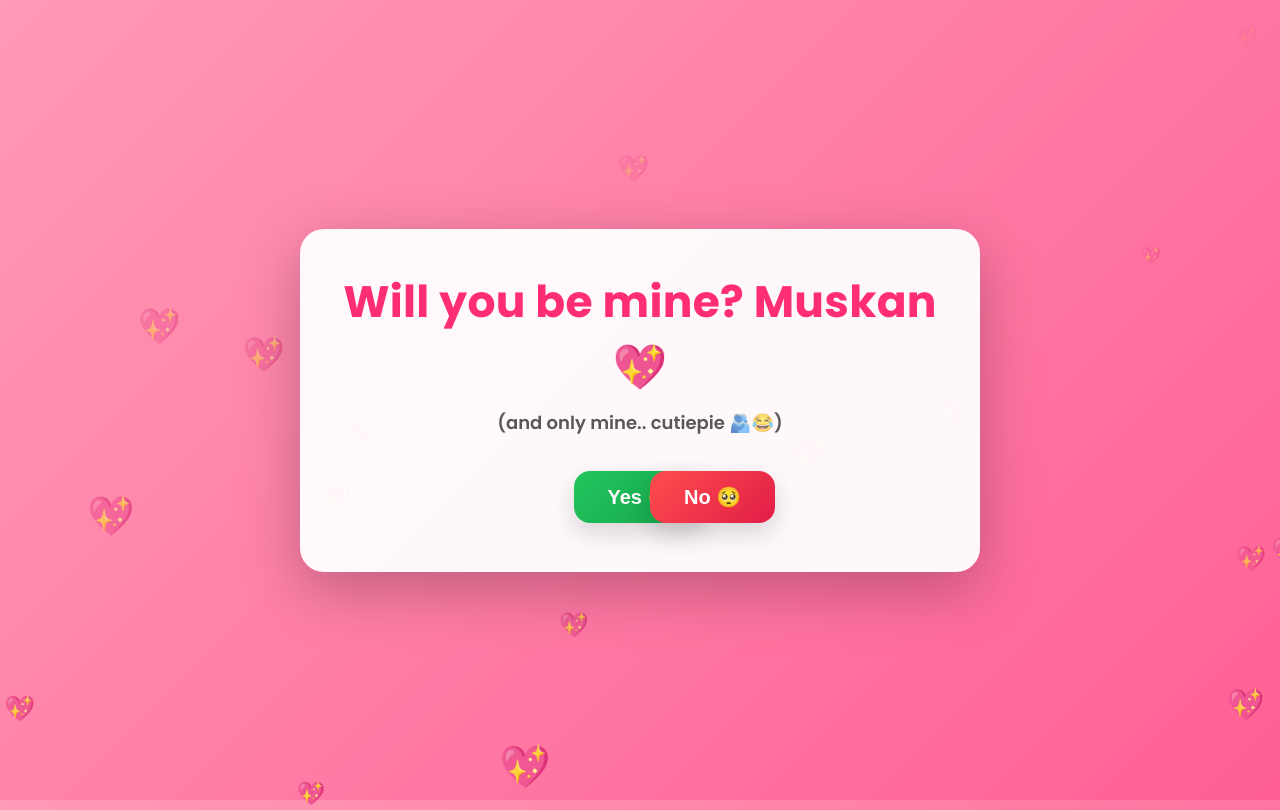
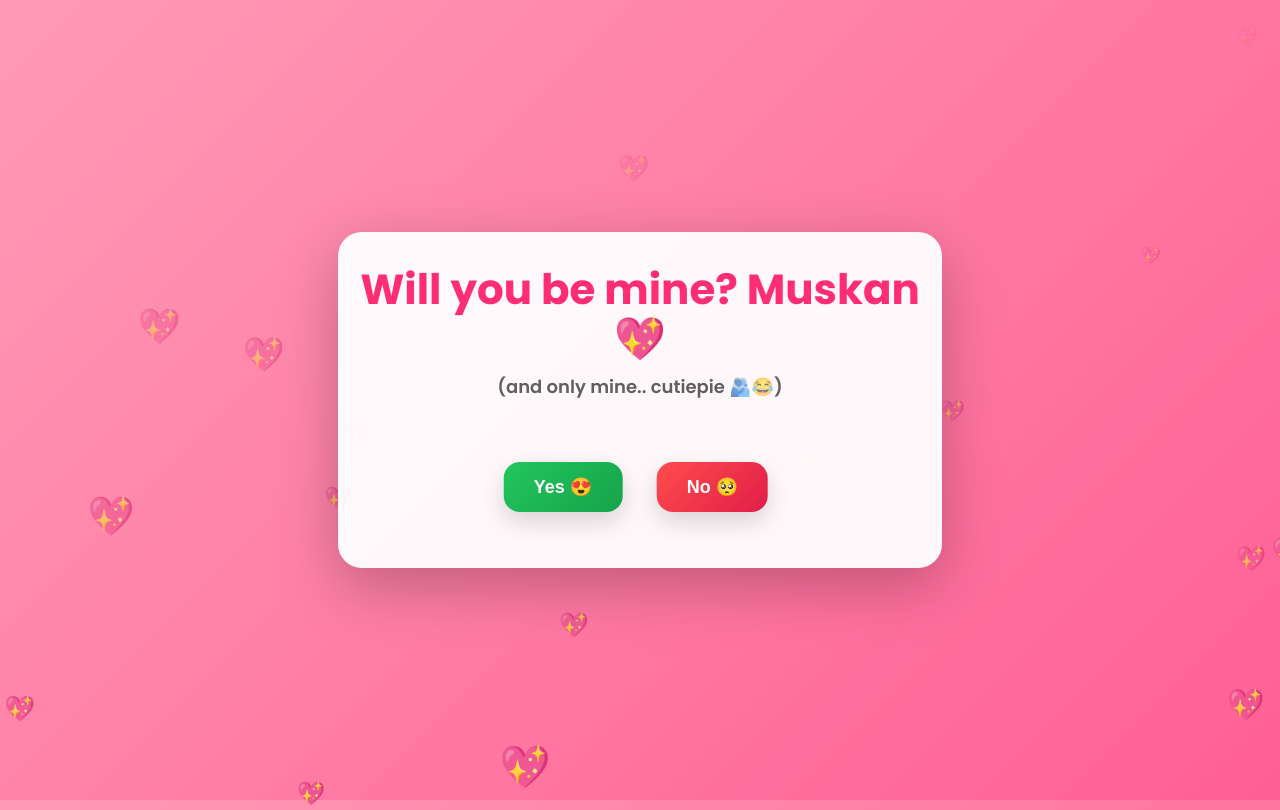
Before and after one commit to saurabhtrace77-png/valentine, a plain HTML site: page index.html in a window 1280 px wide. Shown: the top 810 px of the page. Drawn offline with Linux system fonts and the light colour scheme.

Commit message:
Update index.html

```diff
--- a/index.html
+++ b/index.html
@@ -19,6 +19,70 @@
       background: linear-gradient(135deg, #ff9ab6, #ff5f95);
     }
 
+    .card{
+      width:min(560px, 92vw);
+      background: rgba(255,255,255,0.95);
+      border-radius: 24px;
+      padding: 34px 22px 30px;
+      box-shadow: 0 18px 60px rgba(0,0,0,0.25);
+      text-align:center;
+      position:relative;
+      z-index:5;
+    }
+
+    .title{
+      font-size: clamp(26px, 4.4vw, 42px);
+      margin: 0 0 10px;
+      color: #ff2e74;
+      font-weight: 800;
+      line-height: 1.15;
+    }
+
+    .subtitle{
+      margin: 0 0 18px;
+      font-size: clamp(14px, 2.2vw, 18px);
+      color: rgba(0,0,0,0.62);
+      font-weight: 600;
+    }
+
+    .playArea{
+      position:relative;
+      width:100%;
+      height:120px;
+      border-radius: 18px;
+    }
+
+    .btn{
+      border:none;
+      padding: 14px 30px;
+      border-radius: 16px;
+      font-size: 18px;
+      cursor:pointer;
+      font-weight: 700;
+      box-shadow: 0 10px 25px rgba(0,0,0,0.15);
+      transition: transform 0.15s ease, left 0.2s ease, top 0.2s ease;
+      user-select:none;
+      -webkit-tap-highlight-color: transparent;
+    }
+
+    #yesBtn{
+      background: linear-gradient(135deg, #22c55e, #16a34a);
+      color:white;
+      position:absolute;
+      left: 50%;
+      top: 58%;
+      transform: translate(-115%, -50%);
+    }
+
+    #noBtn{
+      background: linear-gradient(135deg, #ff4d4d, #e11d48);
+      color:white;
+      position:absolute;
+      left: 50%;
+      top: 58%;
+      transform: translate(15%, -50%);
+    }
+
     .heart{
       position:absolute;
       font-size:22px;
@@ -32,71 +96,6 @@
       0%{transform:translateY(0);opacity:1;}
       100%{transform:translateY(-110vh);opacity:0;}
     }
-
-    .card{
-      width:min(620px, 92vw);
-      background: rgba(255,255,255,0.95);
-      border-radius: 24px;
-      padding: 40px 30px;
-      box-shadow: 0 18px 60px rgba(0,0,0,0.25);
-      text-align:center;
-      position:relative;
-      z-index:5;
-    }
-
-    .title{
-      font-size: 44px;
-      margin: 0 0 10px;
-      color: #ff2e74;
-      font-weight: 800;
-      letter-spacing: 0.3px;
-    }
-
-    .subtitle{
-      margin: 0 0 26px;
-      font-size: 18px;
-      color: rgba(0,0,0,0.65);
-      font-weight: 600;
-    }
-
-    .btnRow{
-      display:flex;
-      gap:16px;
-      justify-content:center;
-      align-items:center;
-      margin-top: 10px;
-      position:relative;
-      height: 70px;
-      width: 100%;
-    }
-
-    .btn{
-      border:none;
-      padding: 14px 34px;
-      border-radius: 16px;
-      font-size: 20px;
-      cursor:pointer;
-      transition: 0.15s ease;
-      font-weight: 700;
-      box-shadow: 0 10px 25px rgba(0,0,0,0.15);
-    }
-
-    #yesBtn{
-      background: linear-gradient(135deg, #22c55e, #16a34a);
-      color:white;
-    }
-
-    #yesBtn:hover{
-      transform: translateY(-2px);
-    }
-
-    #noBtn{
-      background: linear-gradient(135deg, #ff4d4d, #e11d48);
-      color:white;
-      position: absolute;
-      left: 50%;
-      transform: translateX(10px);
-    }
   </style>
 </head>
 
@@ -106,7 +105,7 @@
     <h1 class="title">Will you be mine? Muskan💖</h1>
     <p class="subtitle">(and only mine.. cutiepie 🫂😂)</p>
 
-    <div class="btnRow" id="btnRow">
+    <div class="playArea" id="playArea">
       <button class="btn" id="yesBtn">Yes 😍</button>
       <button class="btn" id="noBtn">No 🥺</button>
     </div>
@@ -115,24 +114,37 @@
   <script>
     const noBtn = document.getElementById("noBtn");
     const yesBtn = document.getElementById("yesBtn");
-    const btnRow = document.getElementById("btnRow");
+    const playArea = document.getElementById("playArea");
 
-    function moveNoButton() {
-      const rowRect = btnRow.getBoundingClientRect();
+    function randomPositionInsidePlayArea() {
+      const areaRect = playArea.getBoundingClientRect();
+      const padding = 12;
 
-      const padding = 10;
-      const maxX = rowRect.width - noBtn.offsetWidth - padding;
-      const maxY = rowRect.height - noBtn.offsetHeight - padding;
+      const maxX = areaRect.width - noBtn.offsetWidth - padding;
+      const maxY = areaRect.height - noBtn.offsetHeight - padding;
 
-      const randX = Math.floor(Math.random() * maxX);
-      const randY = Math.floor(Math.random() * maxY);
+      const x = Math.floor(Math.random() * maxX) + padding/2;
+      const y = Math.floor(Math.random() * maxY) + padding/2;
 
-      noBtn.style.left = randX + "px";
-      noBtn.style.top = randY + "px";
+      noBtn.style.left = x + "px";
+      noBtn.style.top = y + "px";
+      noBtn.style.transform = "translate(0,0)";
     }
 
-    noBtn.addEventListener("mouseenter", moveNoButton);
-    noBtn.addEventListener("touchstart", moveNoButton);
+    function dodge() {
+      randomPositionInsidePlayArea();
+    }
+
+    noBtn.addEventListener("mouseenter", dodge);
+    noBtn.addEventListener("touchstart", (e) => {
+      e.preventDefault();
+      dodge();
+    });
+
+    noBtn.addEventListener("click", (e) => {
+      e.preventDefault();
+      dodge();
+    });
 
     yesBtn.addEventListener("click", () => {
       window.location.href = "yes.html";
```
